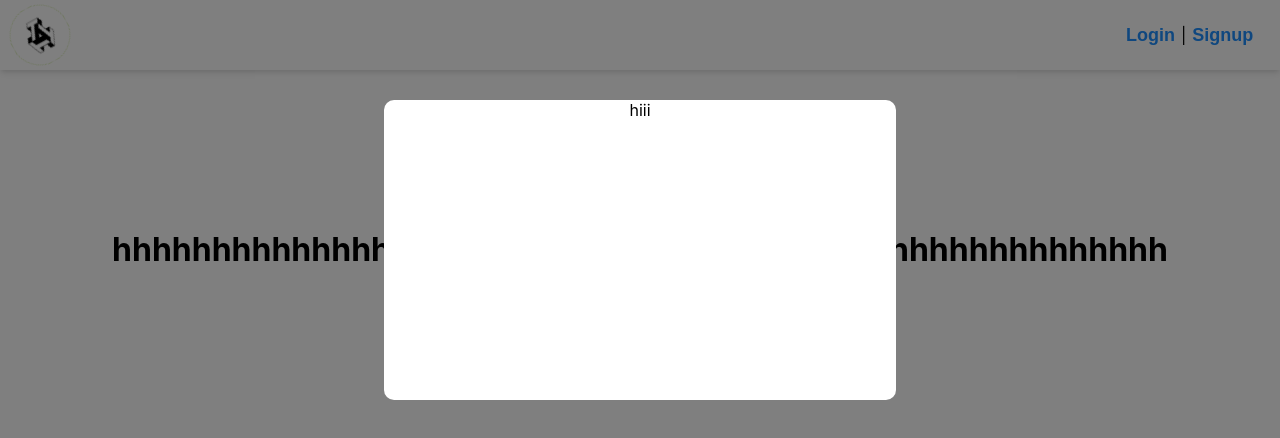
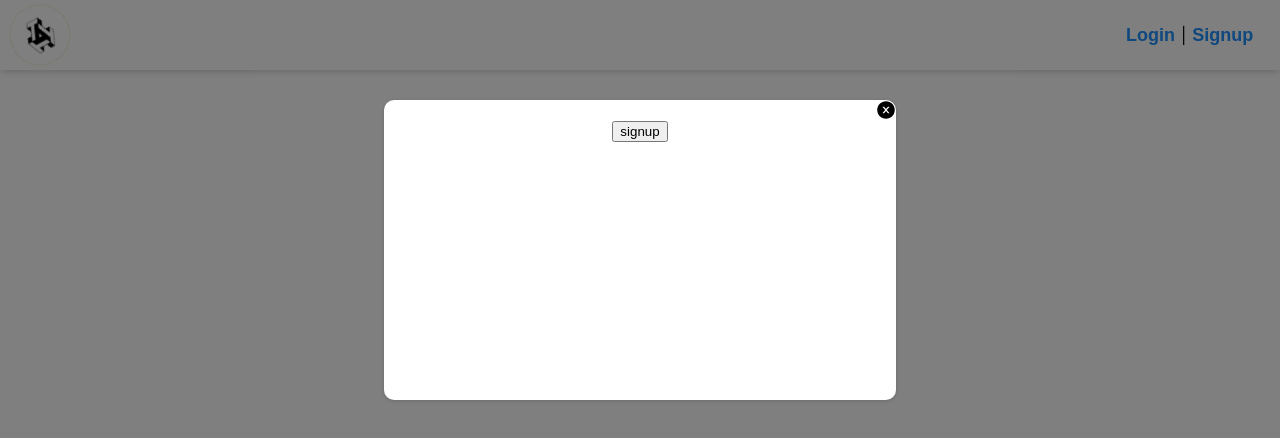
Before and after one commit to Himanshu0316/tic_tac_toegame, a React (Create React App) app in the folder frontend/myapp/: page / in a window 1280 px wide. Both pictures are taken after a click on the button "Login". Shown: the top 438 px of the page. Built offline with nearby package versions, Linux system fonts and the light colour scheme; no server answers.

Commit message:
adding ls page

```diff
--- a/frontend/myapp/package.json
+++ b/frontend/myapp/package.json
@@ -10,7 +10,7 @@
     "firebase": "^9.9.3",
     "react": "^18.2.0",
     "react-dom": "^18.2.0",
-    "react-icons": "^4.4.0",
+    "react-icons": "^4.10.1",
     "react-redux": "^8.0.2",
     "react-router": "^6.3.0",
     "react-router-dom": "^6.3.0",
--- /dev/null
+++ b/frontend/myapp/src/game/Login.jsx
@@ -0,0 +1,11 @@
+import React from 'react'
+
+const Login = ({setPage}) => {
+  return (
+    <div>
+        <button onClick={()=>{setPage(false)}}>signup</button>
+    </div>
+  )
+}
+
+export default Login
--- a/frontend/myapp/src/game/Main.jsx
+++ b/frontend/myapp/src/game/Main.jsx
@@ -11,7 +11,7 @@ const Main = () => {
       <div className={styles.Mainbox}>
       <h1 className={styles.h1Tag}>hiii</h1>
       <div>
-        <h1>hhhhhhhhhhhhhhhhhhhhhhhhhhhhhhhhhhhhhhhhhhhhhhhhhhhhh</h1>
+        <h1>hhhhhhhhhhhh</h1>
       </div>
       </div>
     </div>
--- a/frontend/myapp/src/game/Modal.jsx
+++ b/frontend/myapp/src/game/Modal.jsx
@@ -1,13 +1,24 @@
-import React, { useState } from 'react'
+import React, { useEffect, useState } from 'react'
 import styles from './style/Modal.module.css';
-const Modal = ({show,onClick}) => {
+import { AiFillCloseCircle } from "react-icons/ai";
+import Login from './Login';
+import Signup from './Signup';
+const Modal = ({show,onClick,page,setPage}) => {
 
-    //const [open, setOpen] = useState(show);
+   //  const [open, setOpen] = useState(s);
+   useEffect(()=>{
 
+   },[])
   return (
     <div className={show ? styles.Popup : styles.Popupclose}>
-    <div className={show ? styles.Modal : styles.Modalclose} onClick={onClick}>
-           hiii
+    <div className={show ? styles.Modal : styles.Modalclose} >
+      <AiFillCloseCircle onClick={onClick} className={styles.closeIcon}/>
+           {page ? (
+               <Login setPage={setPage}/>
+           ): (
+            <Signup setPage={setPage}/>
+            )}
+
     </div>
     </div>
   )
--- a/frontend/myapp/src/game/Navbar.jsx
+++ b/frontend/myapp/src/game/Navbar.jsx
@@ -5,6 +5,7 @@ import Modal from './Modal'
 const Navbar = () => {
     const [isauth,setisauth] = useState(true)
     const [show,setShow] = useState(false)
+    const [page,setPage] = useState(false)
     useEffect(()=>{
            console.log(show)
     },[])
@@ -16,9 +17,9 @@ const Navbar = () => {
         </div>
         {isauth ?
        <div className={styles.Loginbtn}>
-             <button onClick={()=>setShow(true)}>Login</button>
+             <button onClick={()=>{setShow(true); setPage(true);} }>Login</button>
              <p>|</p>
-             <button onClick={()=>setShow(true)}>Signup</button>
+             <button onClick={()=>{setShow(true); setPage(false);}}>Signup</button>
               </div>:
         <div className={styles.Logoutbtn}>
             <ul className={styles.ulD}>
@@ -35,7 +36,7 @@ const Navbar = () => {
         }
         {/* {show ? */}
          {/* <div className={styles.Popup}> */}
-        <Modal show={show} onClick={() => setShow(false)}/>
+        <Modal show={show} setPage={setPage} onClick={() => setShow(false)} page={page}/>
         {/* </div> */}
          {/* :""} */}
 
--- /dev/null
+++ b/frontend/myapp/src/game/Signup.jsx
@@ -0,0 +1,11 @@
+import React from 'react'
+
+const Signup = ({setPage}) => {
+  return (
+    <div>
+        <button onClick={()=>{setPage(true)}}>Login</button>
+    </div>
+  )
+}
+
+export default Signup
--- a/frontend/myapp/src/game/style/Modal.module.css
+++ b/frontend/myapp/src/game/style/Modal.module.css
@@ -9,6 +9,15 @@
    height: 300px;
    z-index: 100px;
    border-radius: 10px;
+   box-shadow: rgba(0, 0, 0, 0.16) 0px 1px 4px;
+}
+.closeIcon{
+  display: block;
+  position: relative;
+  margin-left: auto;
+  margin-right: 0px;
+  width: 20px;
+  height: 20px
 }
 .Modalclose{
     display: none;
```
Also changed, not shown: 1 other file (tests, documents, lock files or other folders).
